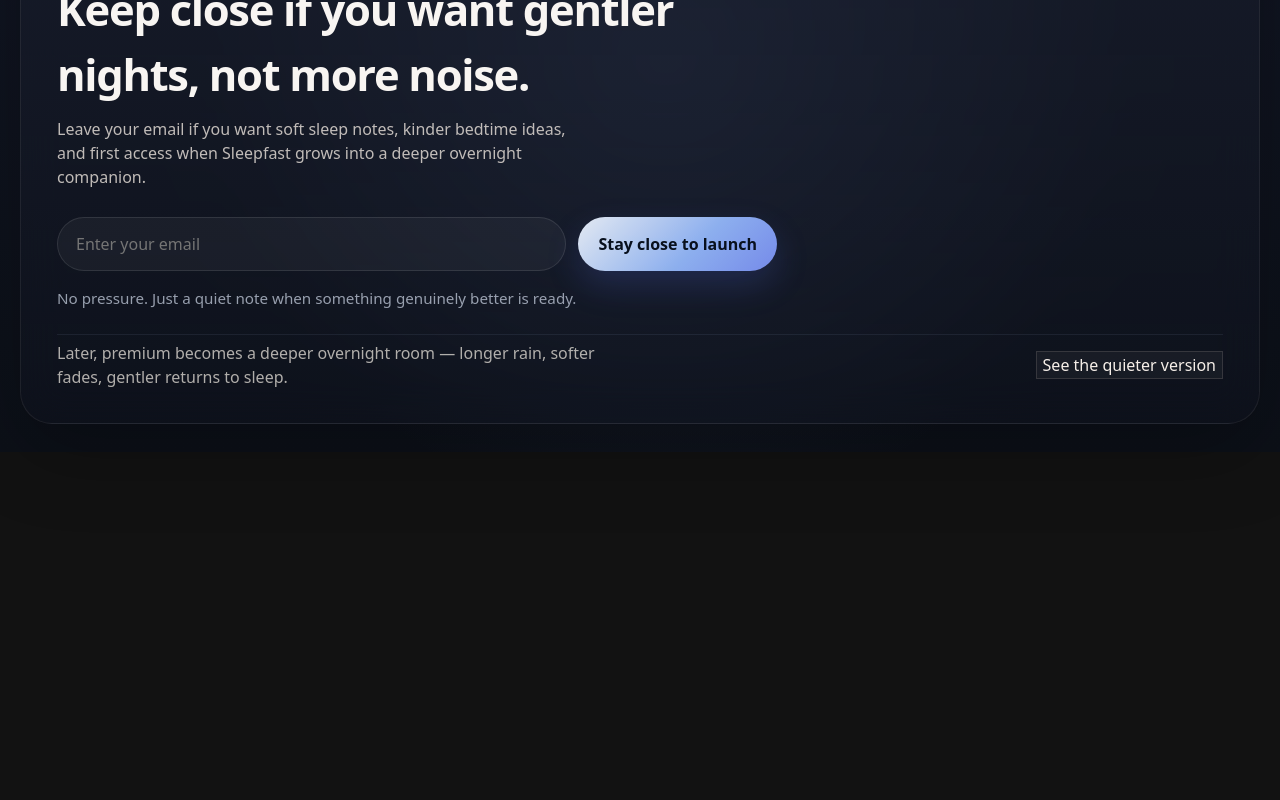
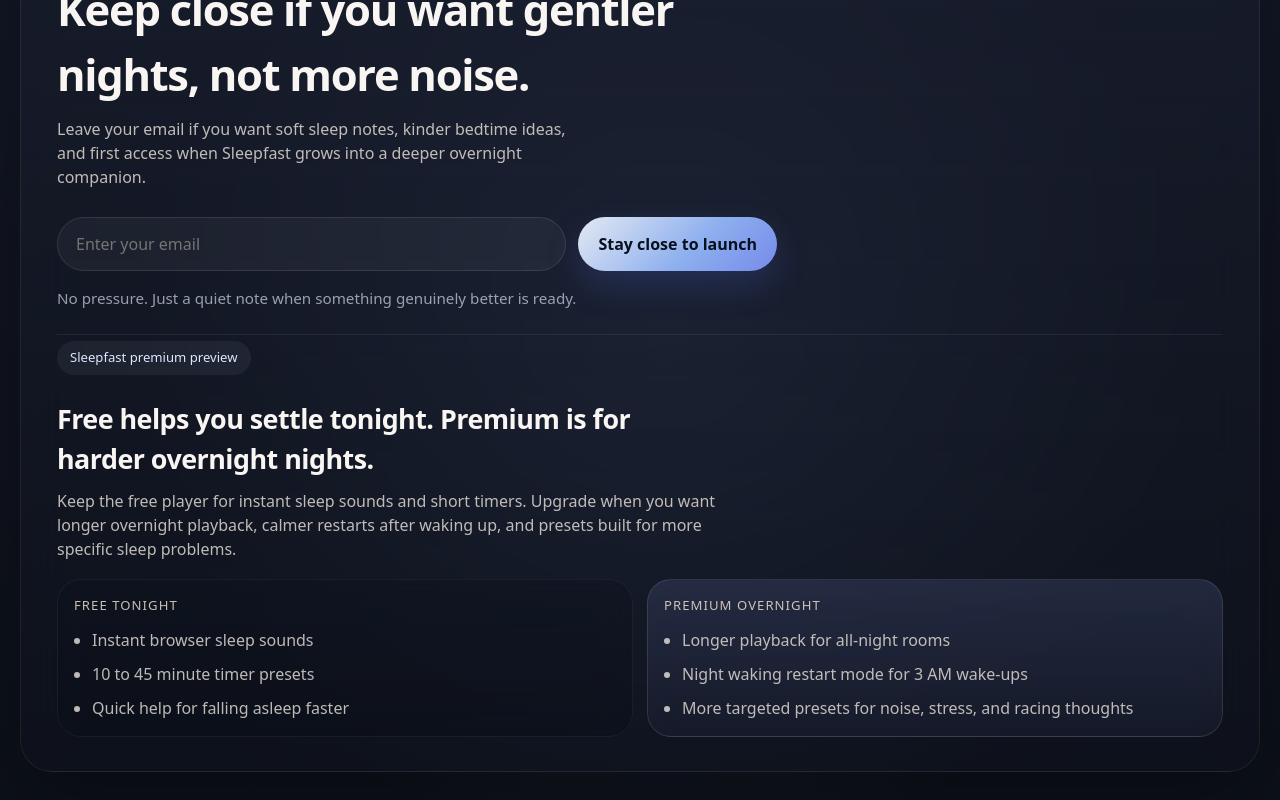
Before and after one commit to chenzh/sleepfast, a React (Vite) app: page / in a window 1280 px wide. Shown: the part 1309-2109 px from the top of the page. Before the commit the page ends 1761 px from the top, so only its background shows below. Built offline with nearby package versions, Linux system fonts and the light colour scheme.

Commit message:
Clarify premium overnight value

```diff
--- a/src/App.tsx
+++ b/src/App.tsx
@@ -1168,9 +1168,34 @@
               : 'No pressure. Just a quiet note when something genuinely better is ready.'}
           </p>
 
-          <div className="promise-row" id="membership">
-            <span className="promise-line">Later, premium becomes a deeper overnight room — longer rain, softer fades, gentler returns to sleep.</span>
-            <button type="button" className="promise-button">See the quieter version</button>
+          <div className="premium-preview" id="membership" aria-label="Sleepfast premium preview">
+            <div className="premium-preview-copy">
+              <span className="eyebrow">Sleepfast premium preview</span>
+              <h3>Free helps you settle tonight. Premium is for harder overnight nights.</h3>
+              <p>
+                Keep the free player for instant sleep sounds and short timers. Upgrade when you want longer overnight playback, calmer restarts after waking up, and presets built for more specific sleep problems.
+              </p>
+            </div>
+
+            <div className="premium-compare-grid">
+              <div className="premium-tier glass-subpanel">
+                <span className="premium-tier-label">Free tonight</span>
+                <ul>
+                  <li>Instant browser sleep sounds</li>
+                  <li>10 to 45 minute timer presets</li>
+                  <li>Quick help for falling asleep faster</li>
+                </ul>
+              </div>
+
+              <div className="premium-tier premium-tier-highlight glass-subpanel">
+                <span className="premium-tier-label">Premium overnight</span>
+                <ul>
+                  <li>Longer playback for all-night rooms</li>
+                  <li>Night waking restart mode for 3 AM wake-ups</li>
+                  <li>More targeted presets for noise, stress, and racing thoughts</li>
+                </ul>
+              </div>
+            </div>
           </div>
         </div>
       </section>
--- a/src/styles.css
+++ b/src/styles.css
@@ -980,24 +980,59 @@
   color: rgba(216, 226, 242, 0.68);
 }
 
-.promise-row {
-  display: flex;
-  align-items: center;
-  justify-content: space-between;
+.premium-preview {
+  display: grid;
   gap: 18px;
   padding-top: 6px;
   border-top: 1px solid rgba(191, 213, 247, 0.08);
 }
 
-.promise-line {
-  max-width: 62ch;
-  color: rgba(235, 229, 221, 0.74);
+.premium-preview-copy {
+  display: grid;
+  gap: 10px;
+  max-width: 72ch;
 }
 
-.promise-button {
-  border: 1px solid rgba(233, 218, 205, 0.14);
-  background: rgba(255, 245, 235, 0.04);
-  color: #f6efe9;
+.premium-preview-copy h3 {
+  margin: 0;
+  font-size: clamp(1.3rem, 2.1vw, 1.85rem);
+  letter-spacing: -0.02em;
+}
+
+.premium-preview-copy p {
+  margin: 0;
+  color: rgba(235, 229, 221, 0.8);
+}
+
+.premium-compare-grid {
+  display: grid;
+  grid-template-columns: repeat(2, minmax(0, 1fr));
+  gap: 14px;
+}
+
+.premium-tier {
+  display: grid;
+  gap: 12px;
+}
+
+.premium-tier-label {
+  color: rgba(244, 229, 214, 0.82);
+  font-size: 0.82rem;
+  letter-spacing: 0.08em;
+  text-transform: uppercase;
+}
+
+.premium-tier ul {
+  margin: 0;
+  padding-left: 18px;
+  display: grid;
+  gap: 10px;
+  color: rgba(235, 229, 221, 0.8);
+}
+
+.premium-tier-highlight {
+  background: linear-gradient(180deg, rgba(72, 82, 122, 0.34), rgba(28, 33, 52, 0.52));
+  border-color: rgba(239, 226, 210, 0.12);
 }
 
 .sleep-calculator-card {
```
